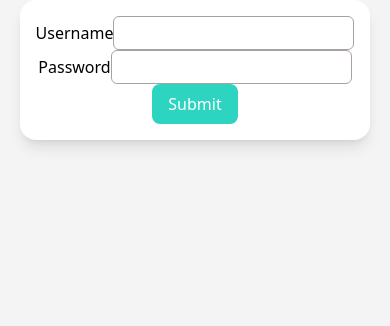
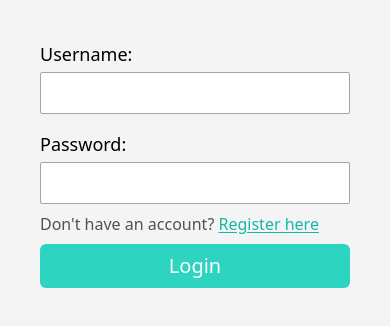
Before and after one commit to waylonturbes/journaler-frontend, a React (Create React App) app: page / in a window 390 px wide. Shown: the top 326 px of the page. Built offline with nearby package versions, Linux system fonts and the light colour scheme.

Commit message:
feat: responsive login form

```diff
--- a/src/components/forms/Login.tsx
+++ b/src/components/forms/Login.tsx
@@ -21,11 +21,13 @@ const Login: React.FC = () => {
 
   return (
     <form
-      className="card p-10 mx-auto h-fit w-fit flex flex-col"
+      className="auth-form p-10 mx-auto h-fit flex flex-col"
       onSubmit={handleSubmit}
     >
-      <div className="">
-        <label htmlFor="username">Username</label>
+      <div className="pb-2 flex flex-col">
+        <label htmlFor="username" className="text-left text-lg pb-1">
+          Username:
+        </label>
         <input
           className="input"
           type="text"
@@ -35,8 +37,10 @@ const Login: React.FC = () => {
           onChange={handleInputs}
         />
       </div>
-      <div className="">
-        <label htmlFor="password">Password</label>
+      <div className="py-2 flex flex-col">
+        <label htmlFor="password" className="text-left text-lg pb-1">
+          Password:
+        </label>
         <input
           className="input"
           type="text"
@@ -46,8 +50,17 @@ const Login: React.FC = () => {
           onChange={handleInputs}
         />
       </div>
+      <p className="sub-text text-left pb-2">
+        Don't have an account?{" "}
+        <a
+          href="#username"
+          className="text-teal-500 underline underline-offset-2 ease-out duration-100 hover:text-teal-800 hover:drop-shadow-lg shadow-teal-200"
+        >
+          Register here
+        </a>
+      </p>
       <div>
-        <button className="btn-primary">Submit</button>
+        <button className="btn-primary w-full p-3 text-xl">Login</button>
       </div>
     </form>
   );
--- a/src/styles/components/buttons.css
+++ b/src/styles/components/buttons.css
@@ -1,6 +1,6 @@
 .btn-primary {
   /* Default */
-  @apply px-4 py-2 bg-teal-400 text-white rounded-lg ease-out duration-200;
+  @apply px-4 py-2 bg-teal-400 text-white rounded-md ease-in-out duration-150;
   /* Hover */
   @apply hover:bg-teal-500 hover:shadow-teal-300;
   /* Active */
--- a/src/styles/components/cards.css
+++ b/src/styles/components/cards.css
@@ -2,18 +2,17 @@
   /* Default */
   @apply bg-white mx-auto max-w-md p-4 shadow-lg overflow-hidden text-center;
   /* Small */
-  @apply sm:max-w-xl;
+  @apply sm:w-full;
 }
 
-@media (max-width: 320px) {
-  .card {
-    border-radius: none;
-  }
+.auth-form {
+  /* Small */
+  @apply sm:w-7/12;
 }
 
-@media (min-width: 360px) {
-  .card {
-    border-radius: 1rem;
+@media (min-width: 1024px) {
+  .auth-form {
+    width: 36rem;
   }
 }
 
--- a/src/styles/components/index.css
+++ b/src/styles/components/index.css
@@ -1,3 +1,4 @@
 @import "./cards.css";
 @import "./inputs.css";
 @import "./buttons.css";
+@import "./typography.css";
--- a/src/styles/components/inputs.css
+++ b/src/styles/components/inputs.css
@@ -1,6 +1,6 @@
 .input {
   /* Default */
-  @apply bg-white rounded-md p-1 border border-stone-400 transition-all ease-out;
+  @apply bg-white w-full rounded-sm p-2 border border-stone-400 transition-all ease-out;
   /* Focus */
-  @apply focus:outline-none focus:ring-2 focus:border-white focus:ring-orange-400;
+  @apply focus:outline-none focus:ring-2 focus:border-white focus:ring-teal-400;
 }
--- /dev/null
+++ b/src/styles/components/typography.css
@@ -0,0 +1,10 @@
+.sub-text {
+  /* Default */
+  @apply text-neutral-600 text-base;
+}
+
+@media (max-width: 341px) {
+  .sub-text {
+    font-size: 0.9rem;
+  }
+}
```
